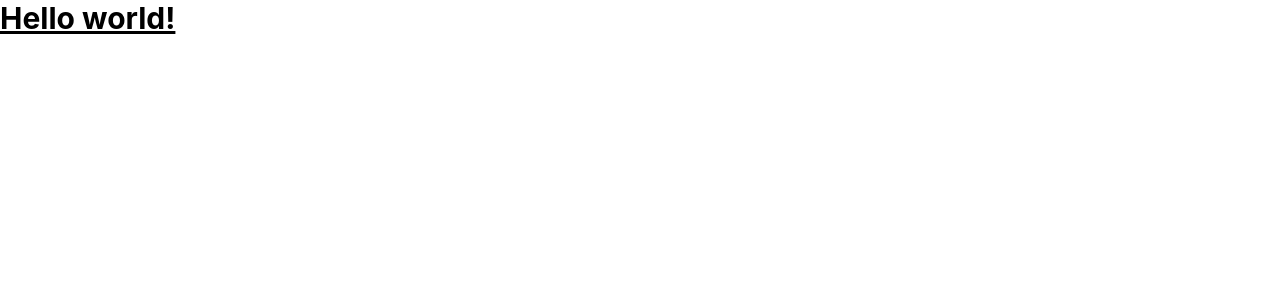
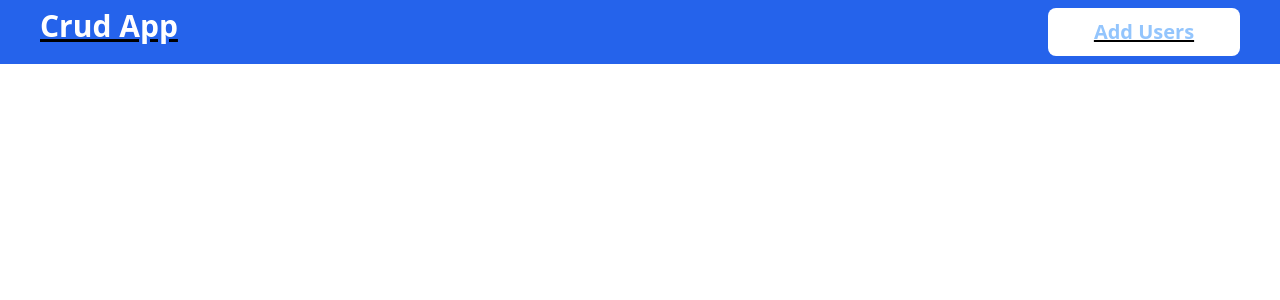
Before and after one commit to Katiechi/crudapp, a React (Create React App) app in the folder crudapp/: page / in a window 1280 px wide. Shown: the top 300 px of the page. Built offline with nearby package versions, Linux system fonts and the light colour scheme.

Commit message:
Seup the Navbar

```diff
--- a/crudapp/src/App.js
+++ b/crudapp/src/App.js
@@ -1,10 +1,15 @@
 import logo from './logo.svg';
 import './App.css';
+import Navbar from './pages/Navbar';
 
 function App() {
   return (
     <h1 className="text-3xl font-bold underline">
-      Hello world!
+      <Navbar/>
+
+
+
+
     </h1>
   );
 }
--- a/crudapp/src/index.css
+++ b/crudapp/src/index.css
@@ -2,17 +2,3 @@
 @tailwind base;
 @tailwind components;
 @tailwind utilities;
-
-body {
-  margin: 0;
-  font-family: -apple-system, BlinkMacSystemFont, 'Segoe UI', 'Roboto', 'Oxygen',
-    'Ubuntu', 'Cantarell', 'Fira Sans', 'Droid Sans', 'Helvetica Neue',
-    sans-serif;
-  -webkit-font-smoothing: antialiased;
-  -moz-osx-font-smoothing: grayscale;
-}
-
-code {
-  font-family: source-code-pro, Menlo, Monaco, Consolas, 'Courier New',
-    monospace;
-}
--- a/crudapp/src/index.js
+++ b/crudapp/src/index.js
@@ -3,11 +3,15 @@ import ReactDOM from 'react-dom/client';
 import './index.css';
 import App from './App';
 import reportWebVitals from './reportWebVitals';
+import { BrowserRouter } from 'react-router-dom';
 
 const root = ReactDOM.createRoot(document.getElementById('root'));
 root.render(
   <React.StrictMode>
-    <App />
+    <BrowserRouter>
+      <App />
+    </BrowserRouter>
+
   </React.StrictMode>
 );
 
--- /dev/null
+++ b/crudapp/src/pages/Home.js
@@ -0,0 +1,11 @@
+import React from 'react'
+
+function Home() {
+  return (
+    <div className='w-full h-full flex flex-col px-10 py-8'>
+
+    </div>
+  )
+}
+
+export default Home
--- /dev/null
+++ b/crudapp/src/pages/Navbar.js
@@ -0,0 +1,15 @@
+import React from 'react'
+
+function Navbar() {
+    return (
+        <div className='w-full h-16 bg-blue-600 flex items-centre px-10 py-2 justify-between'>
+
+            <h1 className='text-white text-3xl font-semibold font-Monteserrat'>Crud App</h1>
+
+            <button className='w-48 bg-white text-blue-300 font-semibold text-xl h-12 rounded-lg'>Add Users</button>
+
+        </div>
+    )
+}
+
+export default Navbar
```
